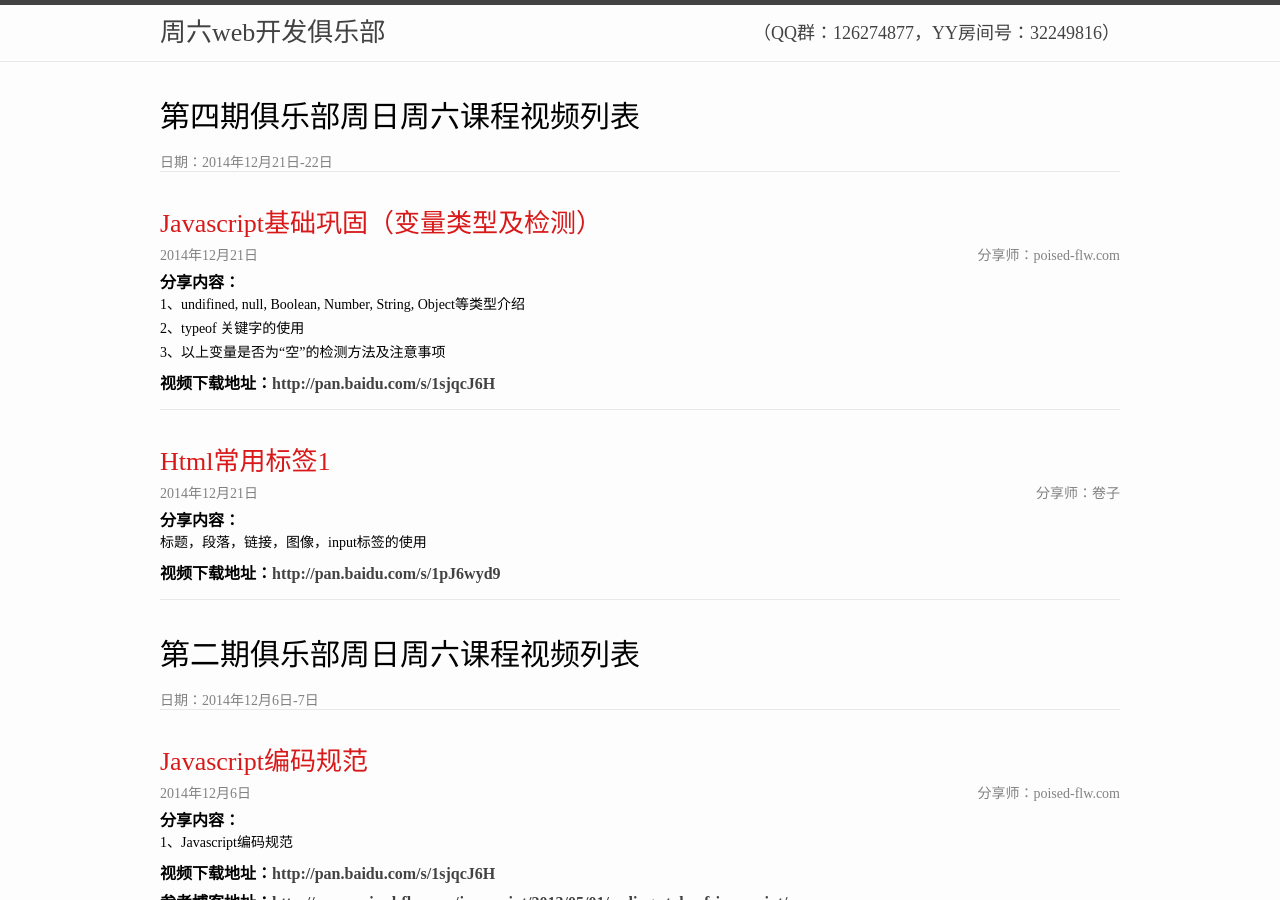
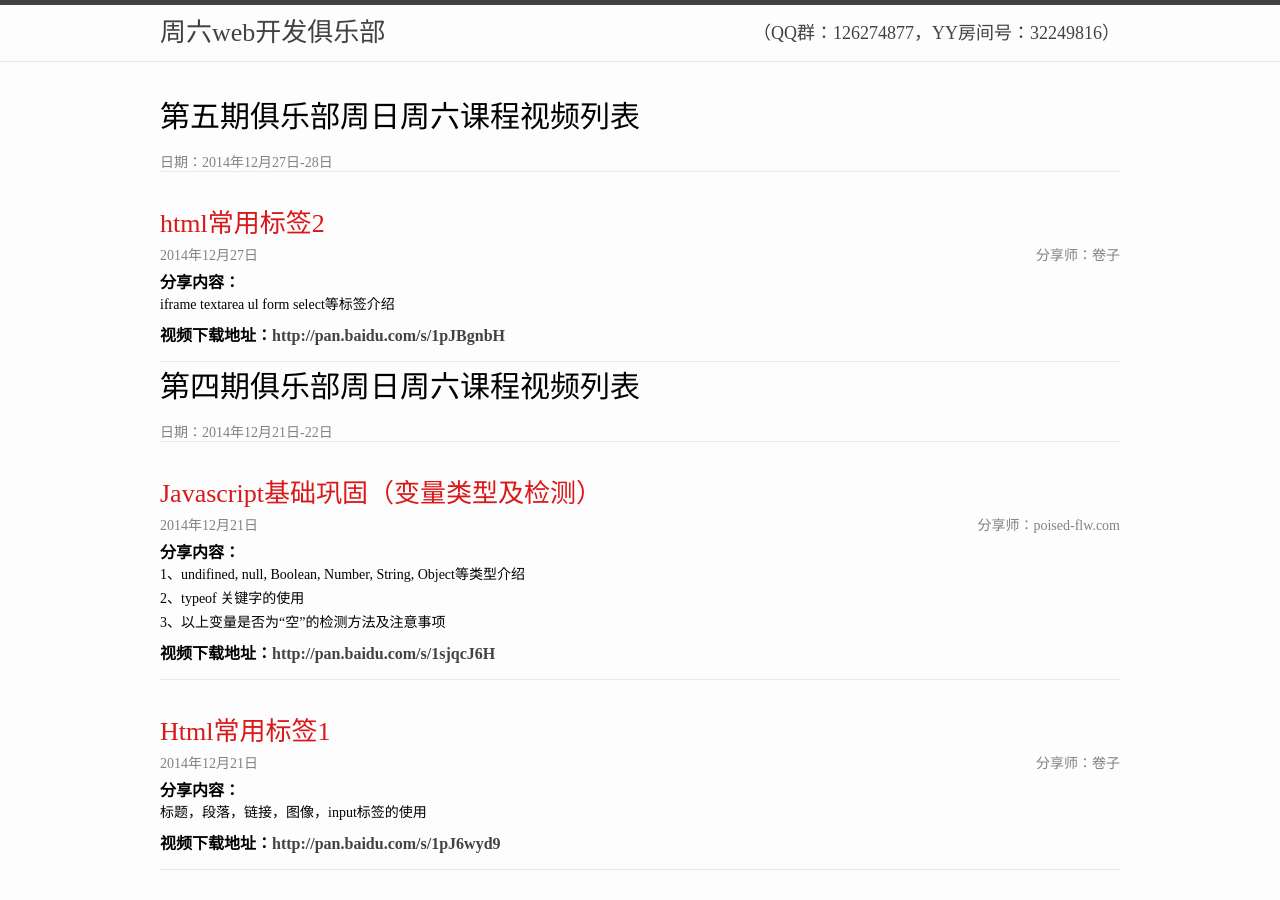
Before and after one commit to satWeb/satWeb.github.io, a Jekyll site: the page built from lessons.html, in a window 1280 px wide and 900 px high. Built offline with Jekyll 4.4.1, drawn with Linux system fonts in a browser that asks for light colours; Markdown is read by kramdown in place of the engine named in the settings; comment, search, counter and statistics services are not loaded.

Commit message:
Update lessons.html

```diff
--- a/lessons.html
+++ b/lessons.html
@@ -16,6 +16,18 @@ title: 周六web前端开发俱乐部课程列表
         <h1><a href="">周六web开发俱乐部<span>（QQ群：126274877，YY房间号：32249816）</span></a></h1>
     </div>
 	<div class="site-lessons">
+	<h3>第五期俱乐部周日周六课程视频列表</h3>
+        <div class="site-lessons-date">日期：2014年12月27日-28日</div>
+        <div class="site-lessons-list">
+            <div class="site-lessons-item">
+                <div class="name">html常用标签2</div>
+                <div class="date">2014年12月27日<span>分享师：卷子</span></div>
+                <div class="detail">
+                    <strong>分享内容：</strong>
+                    <p>iframe textarea ul form select等标签介绍</p>
+                <div class="download">视频下载地址：<a href="http://pan.baidu.com/s/1pJBgnbH">http://pan.baidu.com/s/1pJBgnbH</a></div>
+            </div>
+        </div>
         <h3>第四期俱乐部周日周六课程视频列表</h3>
         <div class="site-lessons-date">日期：2014年12月21日-22日</div>
         <div class="site-lessons-list">
```
